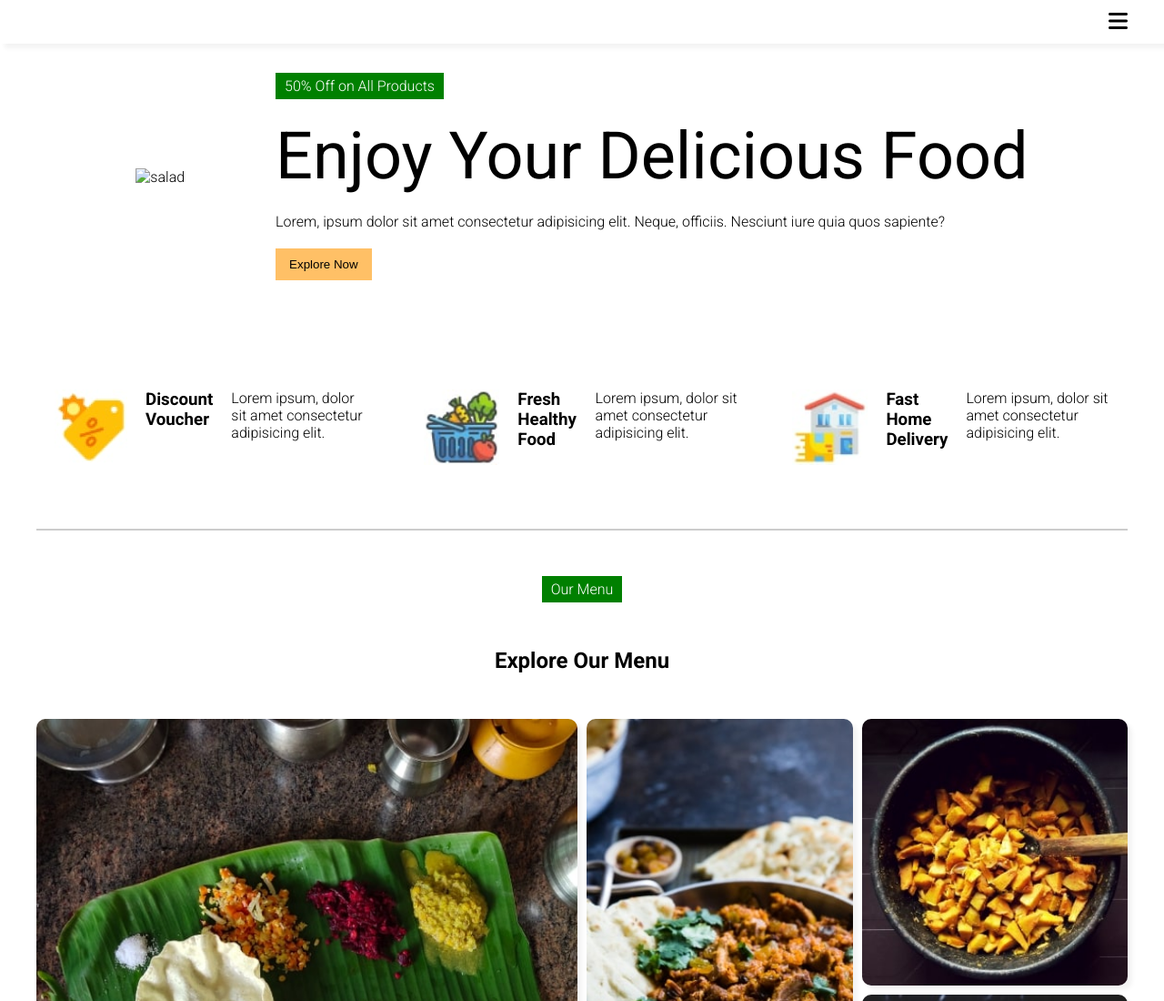
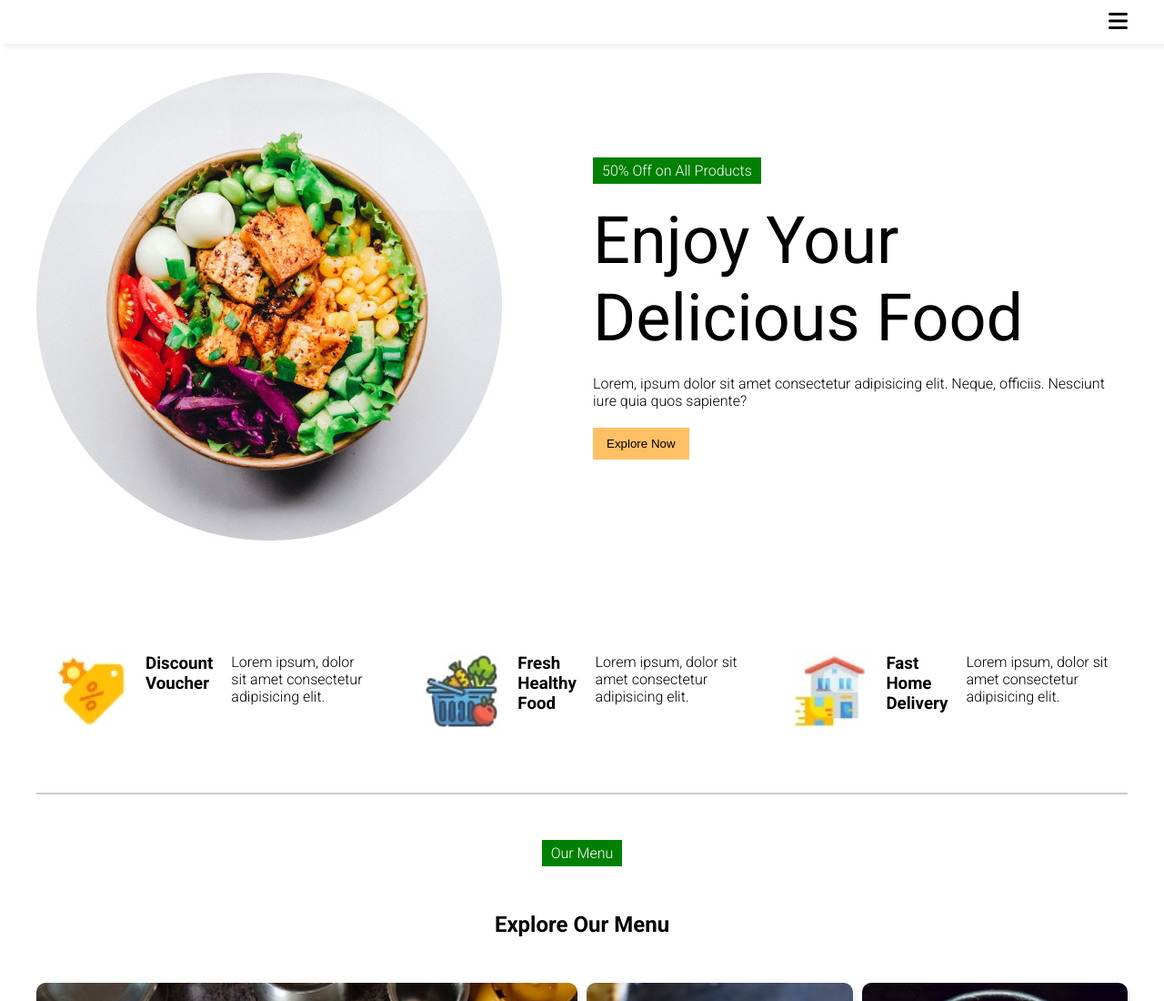
Before and after one commit to Sourabh-nobi/Resturant, a plain HTML site: page index.html in a window 1280 px wide. Shown: the top 1100 px of the page at 91% size. Drawn offline with Linux system fonts and the light colour scheme.

Commit message:
Update index.html

```diff
--- a/index.html
+++ b/index.html
@@ -20,7 +20,7 @@
     <!-- hero Section -->
     <Section class="container">
         <div class="hero ">
-            <div class="hero_image"><img src="img/hero.png" alt="salad"></div>
+            <div class="hero_image"><img src="img/hero.jpg" alt="salad"></div>
             <div class="hero_content">
                 <div class="tag">
                     50% Off on All Products
```
